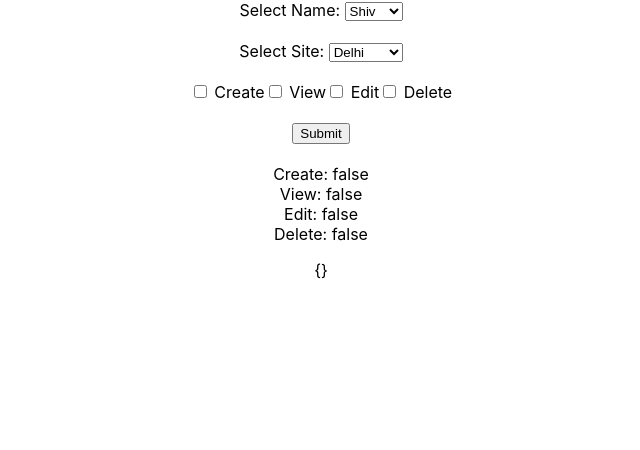
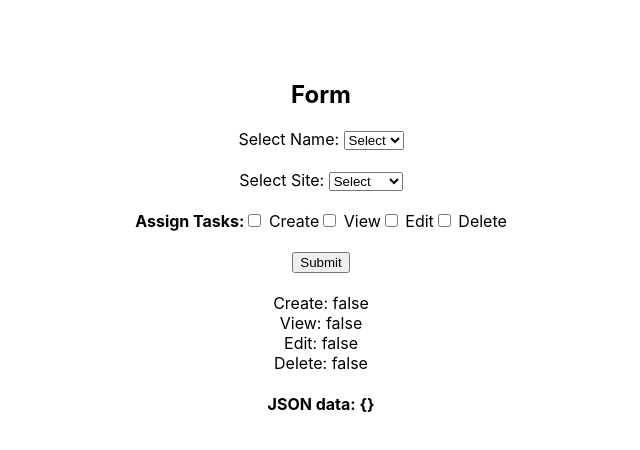
Before and after one commit to pverma911/react-json, a React (Create React App) app: page / in a window 1280 px wide. Shown: the top 450 px of the page, without its empty margins (319-959 px from the left). Built offline with nearby package versions, Linux system fonts and the light colour scheme.

Commit message:
final commit

```diff
--- a/src/App.css
+++ b/src/App.css
@@ -1,5 +1,6 @@
 .App {
   text-align: center;
+  margin-top: 10vh;
 }
 
 .App-logo {
--- a/src/App.js
+++ b/src/App.js
@@ -24,9 +24,9 @@ class App extends React.Component {
       <div className = "App">
 
         <Form onChange={fields => this.onChange(fields)} />
-        <p>
-          {JSON.stringify(this.state.fields, null, 2)}
-        </p>
+        <h4>
+          JSON data: {JSON.stringify(this.state.fields, null, 2)} {/* Converting data into JSON */}
+        </h4>
 
       </div>
     )
--- a/src/Form.js
+++ b/src/Form.js
@@ -45,16 +45,39 @@ constructor(props){
         })
     }
 
+    onSubmit = e =>{
+        // e.preventDefault();
+
+        this.setState({
+            create:false,
+            view:false,
+            edit:false,
+            delete:false,
+            Name: "",
+            Site: ""
+          });
+
+        this.props.onChange({
+            create:false,
+            view:false,
+            edit:false,
+            delete:false,
+            Name: "",
+            Site: ""
+        });
+    }
+
 
 
   render(){
   return (
     <div className="form">
         <form>
-
+            <h2>Form</h2>
           {/* DropDown 1 */}
           Select Name: <select name="Name"  value={this.state.firstName}
             onChange={this.dropChange}>
+            <option value="Select">Select</option>
             <option value="Shiv">Shiv</option>
             <option value="Virat">Virat</option>
             <option value="Dhruv">Dhruv</option>
@@ -67,6 +90,7 @@ constructor(props){
 
           Select Site: <select name="Site" value={this.state.firstName}
             onChange={this.dropChange}>
+            <option value="Select">Select</option>
             <option value="Delhi">Delhi</option>
             <option value="Gurgaon">Gurgaon</option>
             <option value="Kolkata">Kolkata</option>
@@ -75,11 +99,12 @@ constructor(props){
 
             <br /> <br />
           {/* Checkboxes */}
+          <strong>Assign Tasks:</strong>
             <input
                 id="create_Item"
                 type="checkbox"
                 name="create"
-            // value="create"
+                value={this.state.create ? "false" : "true"}
                 checked={this.state.create}
                 onChange={this.onCheckChange}
             /> Create
@@ -89,7 +114,7 @@ constructor(props){
                 type="checkbox"
                 checked={this.state.view}
                 name="view"
-              // value="view"
+                value={this.state.view ? "false" : "true"}
                 onChange={this.onCheckChange}
             /> View
 
@@ -98,7 +123,7 @@ constructor(props){
                 type="checkbox"
                 checked={this.state.edit}
                 name="edit"
-              // value="edit"
+                value={this.state.edit ? "false" : "true"}
                 onChange={this.onCheckChange}
             /> Edit
 
@@ -107,46 +132,21 @@ constructor(props){
                 type="checkbox"
                 checked={this.state.delete}
                 name="delete"
-              // value="delete"
+                value={this.state.delete ? "false" : "true"}
                 onChange={this.onCheckChange}
             /> Delete
 
             <br /> <br />
-            <input type="submit"></input>
+            <button onClick={e => this.onSubmit(e)}>Submit</button>
 
 
-          <br />
-          <br />
+          <br /><br />
           Create: {this.state.create.toString()} <br />
           View: {this.state.view.toString()} <br />
           Edit: {this.state.edit.toString()} <br />
           Delete: {this.state.delete.toString()}
 
-          {/* <label for="cars"></label>
-          <select id="cars" name="cars">
-          <option value="volvo">Volvo</option>
-          <option value="saab">Saab</option>
-          <option value="fiat">Fiat</option>
-          <option value="audi">Audi</option>
-          </select>
 
-          <label for="bikes"></label>
-          <select id="bikes" name="bikes">
-          <option value="volvo">Volvo</option>
-          <option value="saab">Saab</option>
-          <option value="fiat">Fiat</option>
-          <option value="audi">Audi</option>
-          </select> */}
-
-          {/* <input type="checkbox" id="vehicle1" name="vehicle1" value="Bike"></input>
-          <label for="vehicle1"> I have a bike</label>
-          <br/>
-          <input type="checkbox" id="vehicle2" name="vehicle2" value="Car"> </input>
-          <label for="vehicle2"> I have a car</label><br/>
-          <input type="checkbox" id="vehicle3" name="vehicle3" value="Boat">  </input>
-          <label for="vehicle3"> I have a boat</label><br/><br/>
-           */}
-          {/* <input type="submit"></input> */}
         </form>
 
 
```
Also changed, not shown: 1 other file (tests, documents, lock files or other folders). Lines whose indentation alone changed are shown as unchanged.
